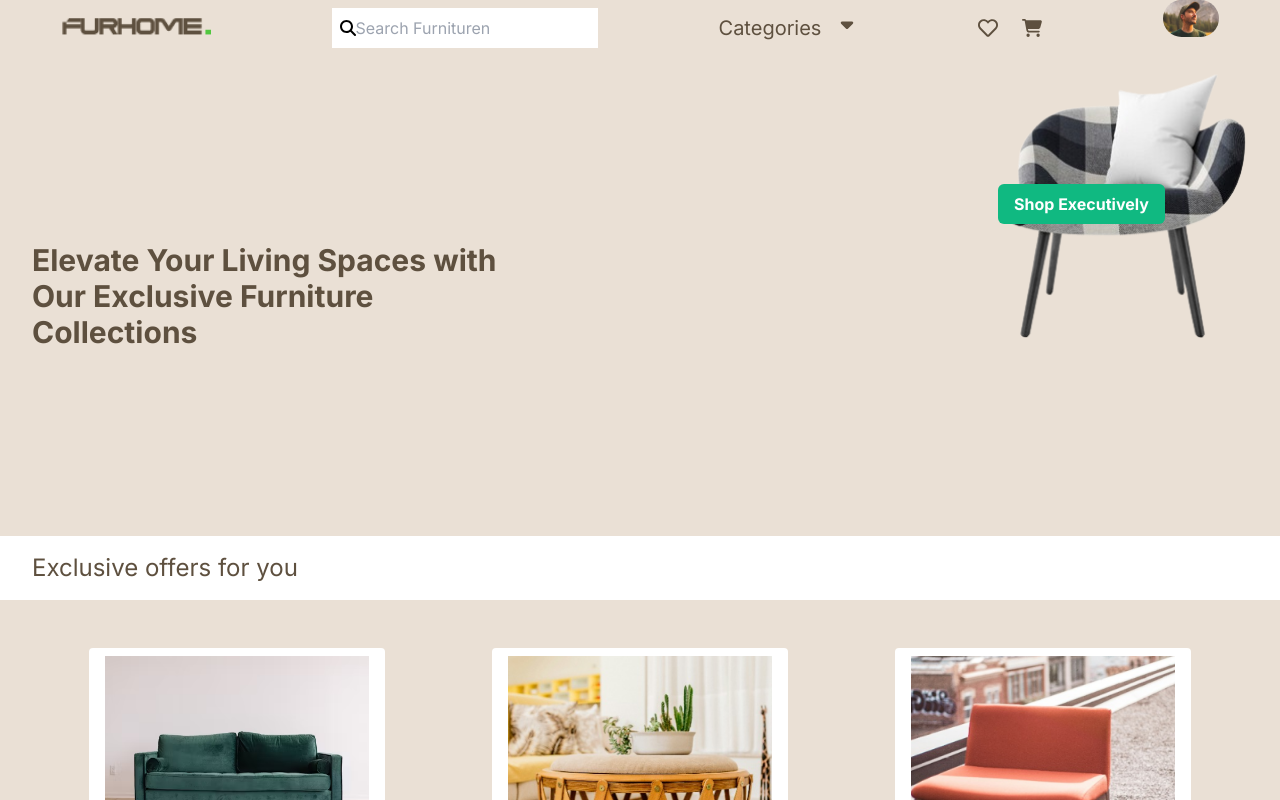
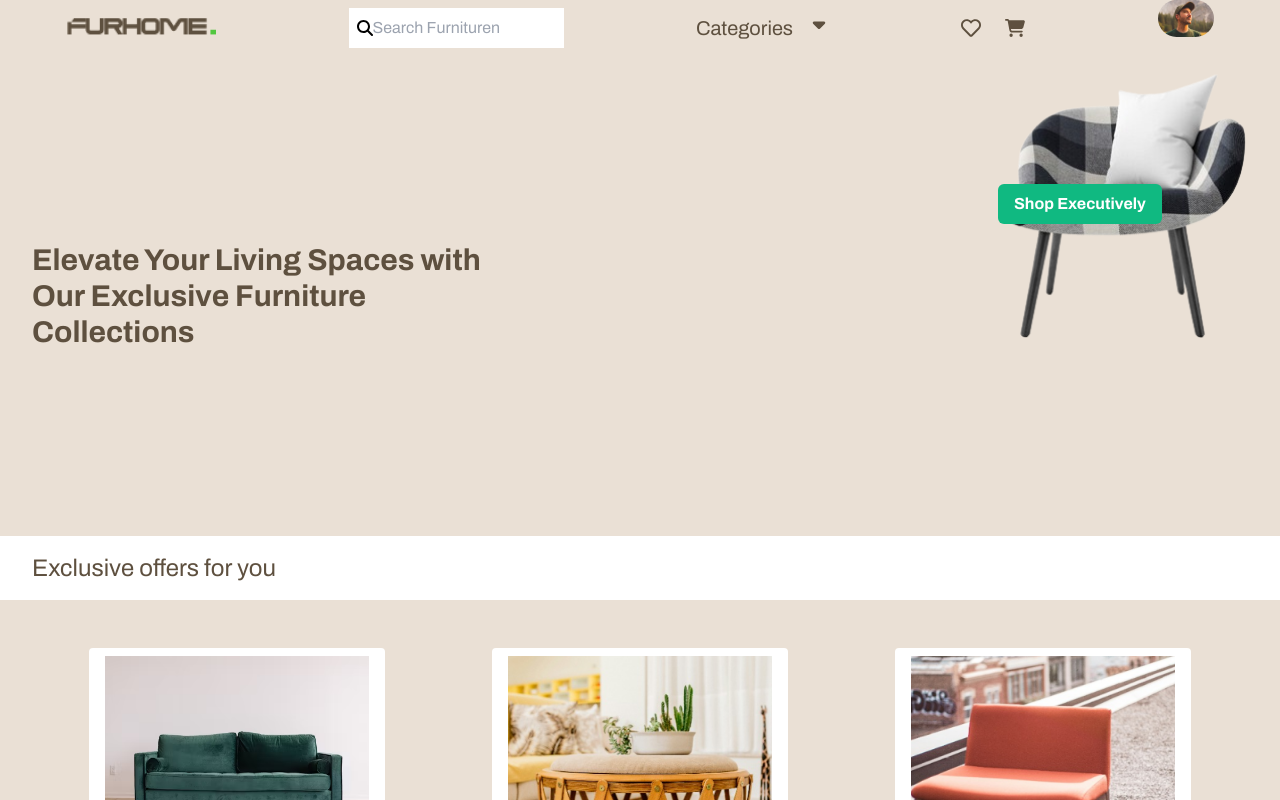
Before and after one commit to MuthoniMN/hng-frontend-2, a Next.js app: page / in a window 1280 px wide. Shown: the top 800 px of the page. Built offline with nearby package versions, Linux system fonts and the light colour scheme.

Commit message:
Refact: changing font

```diff
--- a/src/app/layout.js
+++ b/src/app/layout.js
@@ -1,9 +1,9 @@
-import { Inter } from "next/font/google";
+import { Archivo } from "next/font/google";
 import "./globals.css";
 import NavBar from "@/components/Navbar";
 import Footer from "@/components/Footer";
 
-const inter = Inter({ subsets: ["latin"] });
+const archivo = Archivo({ subsets: ["latin"] });
 
 export const metadata = {
   title: "Furhom E-commerce website",
@@ -13,7 +13,7 @@
 export default function RootLayout({ children }) {
   return (
     <html lang="en">
-      <body className={inter.className}>
+      <body className={archivo.className}>
         <NavBar />
         {children}
         <Footer />
```
